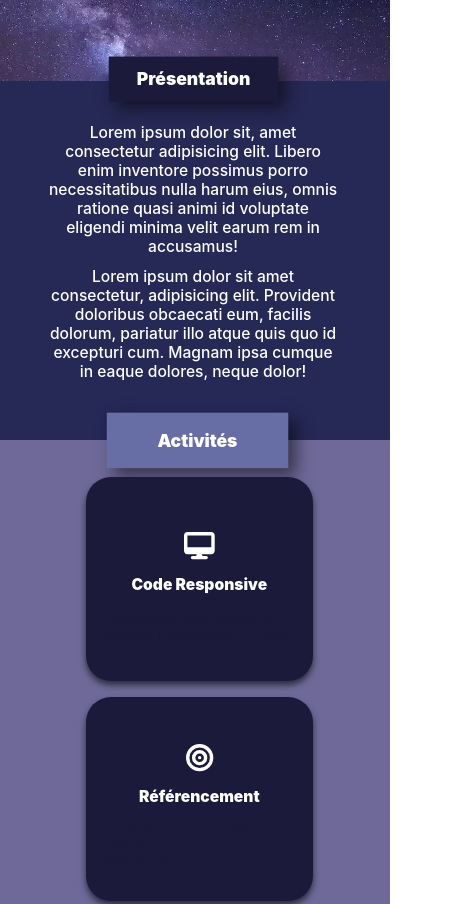
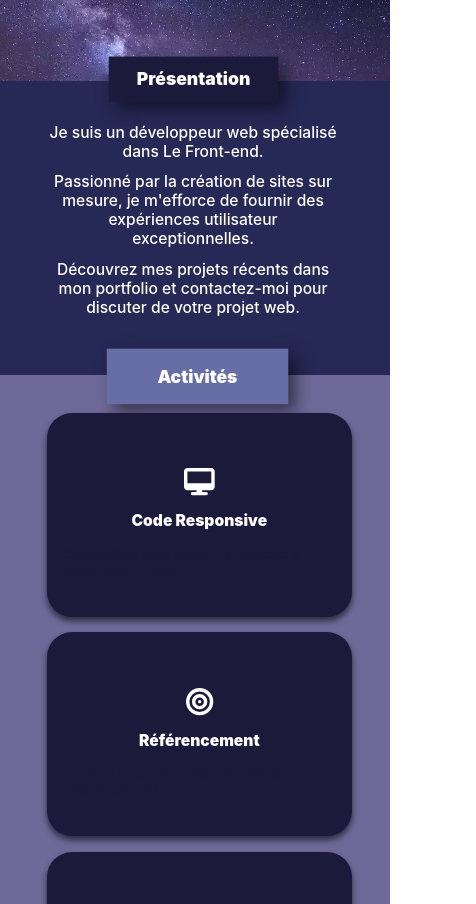
Before and after one commit to wufo121/portfolio, a React app: page / in a window 390 px wide. Shown: the part 180-1084 px from the top of the page, 476 px wide, since content can reach past the window. Built offline with nearby package versions, Linux system fonts and the light colour scheme.

Commit message:
correction de bugs

```diff
--- a/src/Components/Header/Header.scss
+++ b/src/Components/Header/Header.scss
@@ -121,7 +121,7 @@
     .PartRightNavigation{
         .faBars{
             position: absolute;
-            left: 40%;
+            left: 49vw;
             top: 30%;
             display: block;
             scale: 1.5;
--- a/src/Pages/Home/Home.scss
+++ b/src/Pages/Home/Home.scss
@@ -392,24 +392,23 @@ $darkPink:#6E6998;
         flex-direction: column;
       }
     }
-    .ModalRealisation.DynamicPosition {
-      top: calc(10em + 30em * var(--modal-count));
-    }
 
   }
   #Activité{
 
     .CardActivitySection {
-      width: 100%;
+      width: 70%;
 
       position: relative;
-      left: 22%;
+      left:12%;
       padding-bottom: 15%;
+
+
 
 
       .row{
         flex-direction: column;
-        width: 50%;
+
         height: 100%;
 
       }
--- a/src/Pages/Home/index.jsx
+++ b/src/Pages/Home/index.jsx
@@ -33,6 +33,7 @@ function Home () {
     const openModal = (realisationData) => {
       setSelectedRealisation(realisationData);
       setIsModalOpen(true);
+
     };
 
     const closeModal = () => {
@@ -74,12 +75,9 @@ function Home () {
             </section>
             <section id="Présentation">
                 <h2>Présentation</h2>
-                <p>Lorem ipsum dolor sit, amet consectetur adipisicing elit. Libero enim inventore possimus
-                     porro necessitatibus nulla harum eius, omnis ratione quasi animi id voluptate eligendi minima velit earum
-                     rem in accusamus!</p>
-                <p>Lorem ipsum dolor sit amet consectetur, adipisicing elit. Provident doloribus obcaecati eum, facilis dolorum,
-                     pariatur illo atque quis quo id excepturi cum. Magnam ipsa cumque
-                      in eaque dolores, neque dolor!</p>
+                <p>Je suis un développeur web spécialisé dans Le Front-end.</p>
+                <p>Passionné par la création de sites sur mesure, je m'efforce de fournir des expériences utilisateur exceptionnelles.</p>
+                <p>Découvrez mes projets récents dans mon portfolio et contactez-moi pour discuter de votre projet web.</p>
             </section>
             <section id="Activité">
                 <h2>Activités</h2>
```
